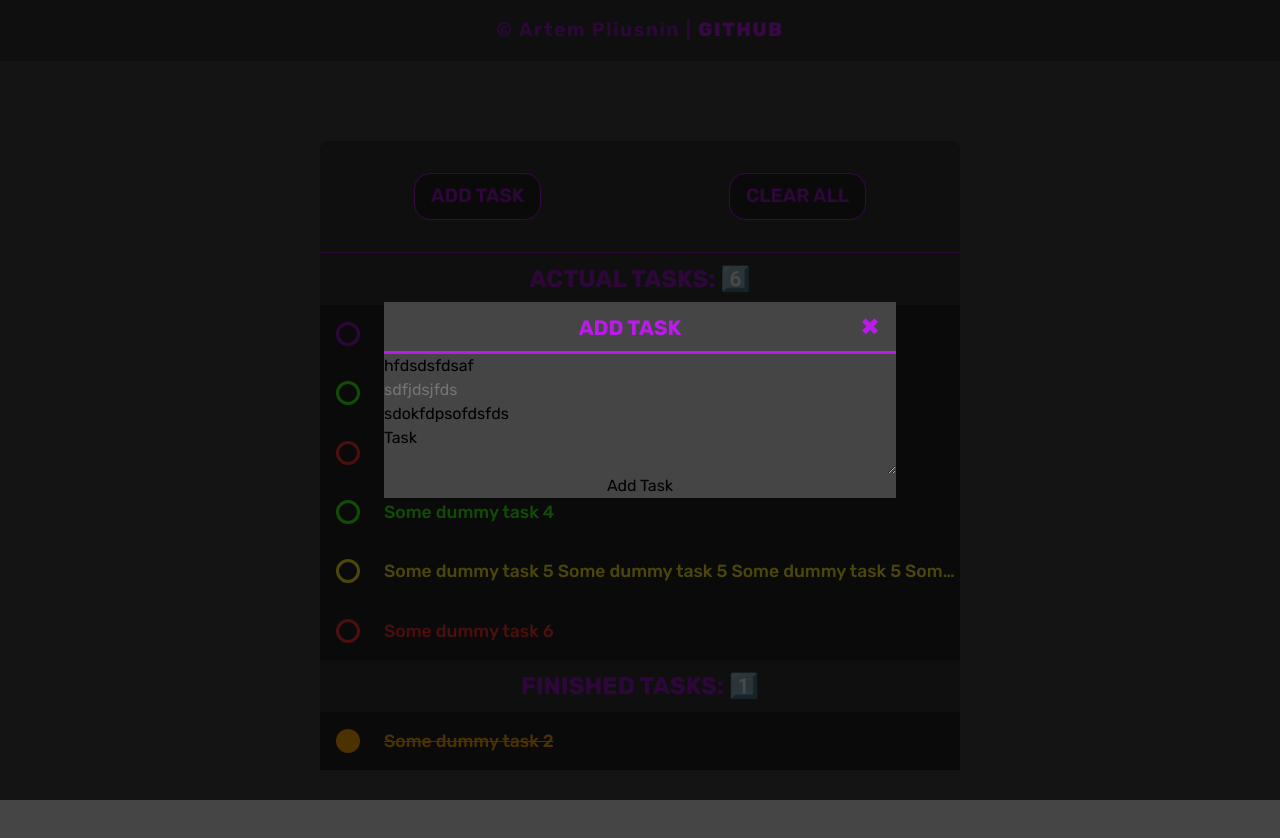
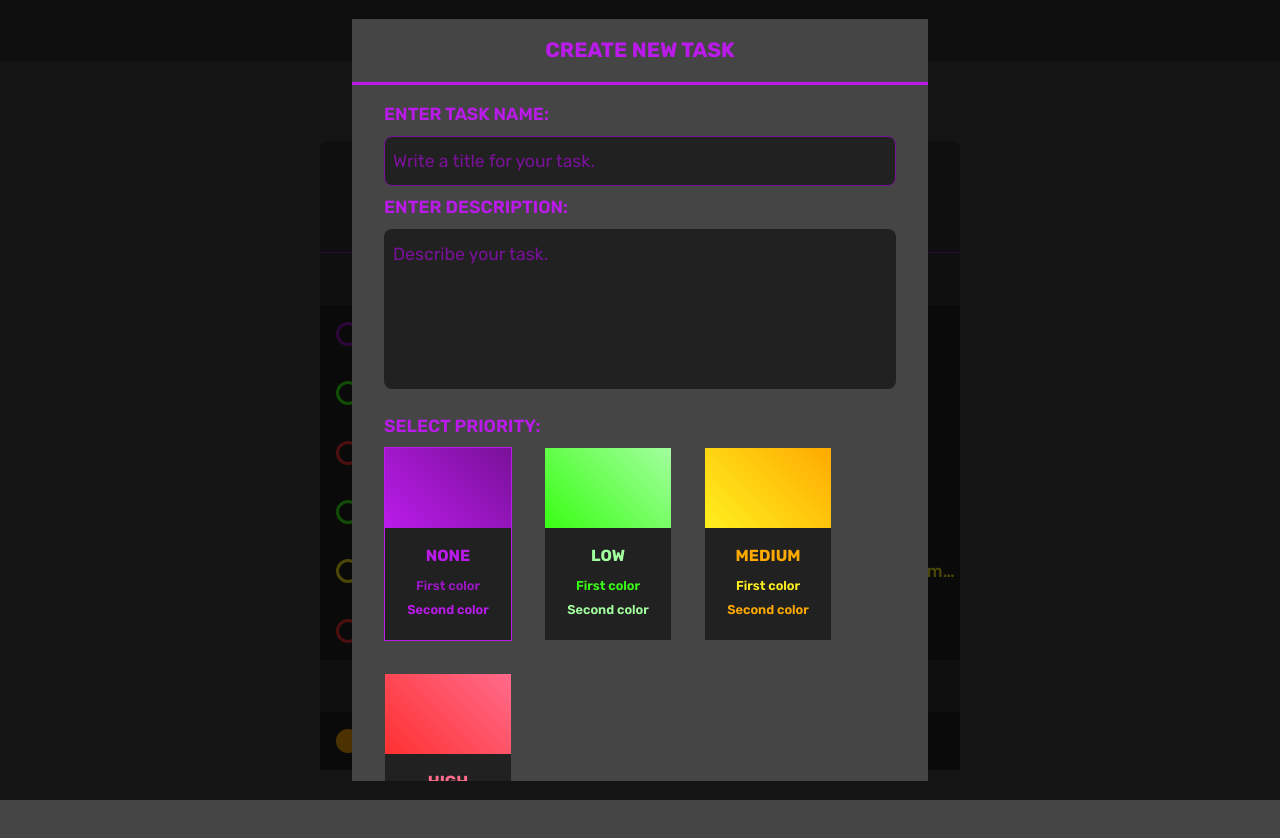
Before and after one commit to EndyPlus/todo-react, a React (Vite) app: page / in a window 1280 px wide. Both pictures are taken after a click on the button "ADD TASK". Shown: the top 838 px of the page. Built offline with nearby package versions, Linux system fonts and the light colour scheme.

Commit message:
implemented adding tasks

```diff
--- a/src/App.css
+++ b/src/App.css
@@ -114,8 +114,6 @@ main {
   flex-grow: 1;
 
   flex-direction: column;
-
-  /* gap: 1rem; */
 }
 
 .list-heading {
@@ -394,16 +392,16 @@ dialog::backdrop {
   display: flex;
   flex-direction: column;
 
-  width: 40vw;
+  width: 45vw;
 
   background-color: var(--main-brighter);
 }
 
 .add-task__header {
   display: flex;
-  padding: 0.4rem 1rem;
+  padding: 1rem;
 
-  justify-content: space-between;
+  justify-content: center;
   align-items: baseline;
 }
 
@@ -413,23 +411,182 @@ dialog::backdrop {
   color: var(--accent-brighter);
 }
 
-.add-task__header button {
-  font-size: 1.5rem;
-  color: var(--accent-brighter);
-}
-
-.add-task__header button:hover {
-  scale: 1.3;
-  color: var(--accent-color);
-}
-
 .add-task__main {
   display: flex;
   flex-direction: column;
   border-top: 0.2rem var(--accent-brighter) solid;
 }
 
-.add-task__main form {
+#add-task-form {
   display: flex;
   flex-direction: column;
+
+  padding: 1rem 2rem;
+
+  gap: 0.5rem;
+
+  transition: var(--default-transition);
 }
+
+#add-task-form label,
+#add-task-form h3 {
+  font-size: 1.1rem;
+
+  font-weight: 600;
+
+  color: var(--accent-brighter);
+
+  text-transform: uppercase;
+}
+
+#add-task-form input[type="text"],
+#add-task-form textarea {
+  font-size: 1.1rem;
+
+  padding: 0.7rem 0.5rem;
+
+  border: 0.1rem transparent solid;
+  border-radius: 0.5rem;
+
+  color: var(--accent-brighter);
+  background-color: var(--main-darker);
+
+  transition: inherit;
+}
+
+#add-task-form input[type="text"]::placeholder,
+#add-task-form textarea::placeholder {
+  color: var(--accent-darker);
+}
+
+#add-task-form textarea {
+  resize: none;
+
+  min-height: 10rem;
+
+  margin-bottom: 1rem;
+}
+
+#add-task-form input[type="text"]:focus,
+#add-task-form textarea:focus {
+  border-color: var(--accent-darker);
+}
+
+.add-task__controls {
+  display: flex;
+
+  justify-content: end;
+
+  gap: 2rem;
+}
+
+#add-task-form ul {
+  display: flex;
+
+  flex-wrap: wrap;
+
+  gap: 2rem;
+
+  margin-bottom: 1rem;
+}
+
+/* #add-task-form ul li {
+} */
+
+#add-task-form ul input[type="radio"] {
+  display: none;
+}
+#add-task-form ul li input[type="radio"]:checked + .custom-radio__card {
+  border-color: var(--accent-brighter);
+}
+
+.custom-radio__card {
+  display: flex;
+  flex-direction: column;
+
+  width: 8rem;
+
+  border: 0.1rem transparent solid;
+
+  cursor: pointer;
+
+  transition: var(--default-transition);
+}
+
+.custom-radio__card:hover,
+.custom-radio__card:focus {
+  border-color: var(--accent-color);
+
+  scale: 1.05;
+}
+
+.custom-radio__image {
+  height: 5rem;
+  background-image: linear-gradient(
+    45deg,
+    var(--accent-brighter),
+    var(--accent-darker)
+  );
+}
+
+.custom-radio__description {
+  display: flex;
+  flex-direction: column;
+
+  padding: 1rem;
+
+  background-color: var(--main-darker);
+  color: var(--accent-color);
+
+  text-transform: none;
+
+  text-align: center;
+}
+
+.custom-radio__description h4 {
+  font-size: 1rem;
+
+  margin-bottom: 0.5rem;
+
+  text-transform: uppercase;
+
+  color: var(--accent-brighter);
+
+  overflow: hidden;
+  text-overflow: ellipsis;
+}
+
+.custom-radio__description p {
+  font-size: 0.8rem;
+  margin-bottom: 0.3rem;
+}
+
+.custom-radio__description p:last-child {
+  color: var(--accent-brighter);
+}
+
+#add-task-form button {
+  color: var(--accent-brighter);
+
+  padding: 0.2rem 0.3rem;
+
+  border: 0.1rem transparent solid;
+
+  border-radius: 0.5rem;
+
+  font-weight: 600;
+
+  text-transform: uppercase;
+
+  transition: var(--default-transition);
+}
+
+#add-task-form button:hover {
+  color: var(--accent-color);
+  background-color: var(--main-color);
+  border-color: var(--accent-brighter);
+}
+
+#add-task-form button[type="submit"] {
+  font-size: 1.2rem;
+}
--- a/src/components/Modals/NewTask.jsx
+++ b/src/components/Modals/NewTask.jsx
@@ -1,22 +1,27 @@
 import Modal from "../UI/Modal";
+import NewTaskRadioBtn from "../UI/NewTaskRadioBtn";
+import { PRIORITIES } from "../../data/priorities";
+import { useState } from "react";
 
 export default function NewTask({ ref, setTasks }) {
+  const [checkedBox, setCheckedBox] = useState(PRIORITIES[0].priorityId);
+
   function closeModal() {
     ref.current.close();
   }
 
   function addTask(data) {
-    // console.log(data);
     setTasks((prevState) => {
       const randomId = crypto.randomUUID();
 
-      const { testName: title, testDesc, priority } = data;
+      const { taskTitle, taskDescription, taskPriority } = data;
+
       return [
         {
           taskId: randomId,
-          taskTitle: title,
-          taskDescription: testDesc,
-          taskPriority: priority,
+          taskTitle,
+          taskDescription,
+          taskPriority,
           isCompleted: false,
         },
         ...prevState,
@@ -30,15 +35,15 @@ export default function NewTask({ ref, setTasks }) {
 
     const formData = new FormData(e.target);
 
-    const testName = formData.get("TEST-NAME");
+    const taskTitle = formData.get("taskTitle");
 
-    const testDesc = formData.get("test-desc");
+    const taskDescription = formData.get("taskDescription");
 
-    const priority = "none";
+    const taskPriority = formData.get("newTaskPriority");
 
-    console.log("Submit");
+    // console.log(Object.fromEntries(formData.entries()));
 
-    addTask({ testName, testDesc, priority });
+    addTask({ taskTitle, taskDescription, taskPriority });
 
     e.target.reset();
   }
@@ -47,23 +52,45 @@ export default function NewTask({ ref, setTasks }) {
     <Modal ref={ref}>
       <div className="add-task">
         <div className="add-task__header">
-          <span></span>
-          <h3>Add Task</h3>
-          <button onClick={closeModal}>&#x2716;</button>
+          <h3>Create new task</h3>
         </div>
         <div className="add-task__main">
-          <form id="test-form" onSubmit={submitForm}>
-            <label>hfdsdsfdsaf</label>
+          <form id="add-task-form" onSubmit={submitForm}>
+            <label htmlFor="taskTitle">Enter task name:</label>
             <input
-              name="TEST-NAME"
+              name="taskTitle"
+              id="taskTitle"
               type="text"
-              placeholder="sdfjdsjfds"
+              placeholder="Write a title for your task."
               required
             />
-            <label> sdokfdpsofdsfds</label>
-            <textarea name="test-desc" id="test" defaultValue="Task" required />
+            <label htmlFor="taskDescription">Enter description:</label>
+            <textarea
+              name="taskDescription"
+              id="taskDescription"
+              placeholder="Describe your task. "
+              required
+            />
+            <h3>Select priority:</h3>
+            <ul>
+              {PRIORITIES.map((priority) => {
+                return (
+                  <NewTaskRadioBtn
+                    key={priority.priorityId}
+                    priorityData={priority}
+                    isChecked={priority.priorityId === checkedBox}
+                    onCheckedBox={setCheckedBox}
+                  />
+                );
+              })}
+            </ul>
+            <div className="add-task__controls">
+              <button onClick={closeModal}>Cancel</button>
+              <button type="submit" form="add-task-form">
+                Confirm
+              </button>
+            </div>
           </form>
-          <button form="test-form">Add Task</button>
         </div>
       </div>
     </Modal>
--- a/src/components/TodoList/TodoNav.jsx
+++ b/src/components/TodoList/TodoNav.jsx
@@ -19,6 +19,12 @@ export default function TodoNav({ setTasks }) {
         <li>
           <button onClick={handleOpenModal}>Add Task</button>
         </li>
+        {/* <li>
+          <button onClick={clearAllTasks}>Select to delete</button>
+        </li>
+        <li>
+          <button onClick={clearAllTasks}>Clear All finished</button>
+        </li> */}
         <li>
           <button onClick={clearAllTasks}>Clear All</button>
         </li>
--- /dev/null
+++ b/src/components/UI/NewTaskRadioBtn.jsx
@@ -0,0 +1,64 @@
+import { useState } from "react";
+
+export default function NewTaskRadioBtn({
+  priorityData,
+  isChecked,
+  onCheckedBox,
+}) {
+  const { priorityId, priority, priorityMain, priorityBrighter } = priorityData;
+
+  const [hover, setHover] = useState(false);
+
+  function handleMouseOver() {
+    setHover(true);
+  }
+
+  function handleMouseOut() {
+    setHover(false);
+  }
+
+  let cardBorder = { borderColor: "transparent" };
+
+  if (hover && !isChecked) {
+    cardBorder.borderColor = priorityMain;
+  }
+
+  if (isChecked) {
+    cardBorder.borderColor = priorityBrighter;
+  }
+
+  return (
+    <li
+      onMouseOver={handleMouseOver}
+      onMouseOut={handleMouseOut}
+      onClick={() => {
+        onCheckedBox(priorityId);
+      }}
+    >
+      <input
+        name="newTaskPriority"
+        id={priorityId}
+        type="radio"
+        defaultChecked={isChecked}
+        value={priority}
+      />
+      <label
+        className="custom-radio__card"
+        htmlFor={priorityId}
+        style={cardBorder}
+      >
+        <div
+          className="custom-radio__image"
+          style={{
+            backgroundImage: `linear-gradient(45deg, ${priorityMain}, ${priorityBrighter})`,
+          }}
+        ></div>
+        <div className="custom-radio__description">
+          <h4 style={{ color: priorityBrighter }}>{priority}</h4>
+          <p style={{ color: priorityMain }}>First color</p>
+          <p style={{ color: priorityBrighter }}>Second color</p>
+        </div>
+      </label>
+    </li>
+  );
+}
--- a/src/data/priorities.js
+++ b/src/data/priorities.js
@@ -1,20 +1,24 @@
 export const PRIORITIES = [
   {
+    priorityId: "p0",
     priority: "none",
     priorityMain: "",
     priorityBrighter: "",
   },
   {
+    priorityId: "p1",
     priority: "low",
     priorityMain: "#39ff14", // --low-difficult-color
     priorityBrighter: "#a2ff9e", // --low-difficult-brighter
   },
   {
+    priorityId: "p2",
     priority: "medium",
     priorityMain: "#fff01f", // --medium-difficult-color
     priorityBrighter: "#ffaa00", // --medium-difficult-brighter
   },
   {
+    priorityId: "p3",
     priority: "high",
     priorityMain: "#ff3131", // --high-difficult-color
     priorityBrighter: "#ff6b8b", // --high-difficult-brighter
```
Also changed, not shown: src/App.jsx (+9 -0 lines).
